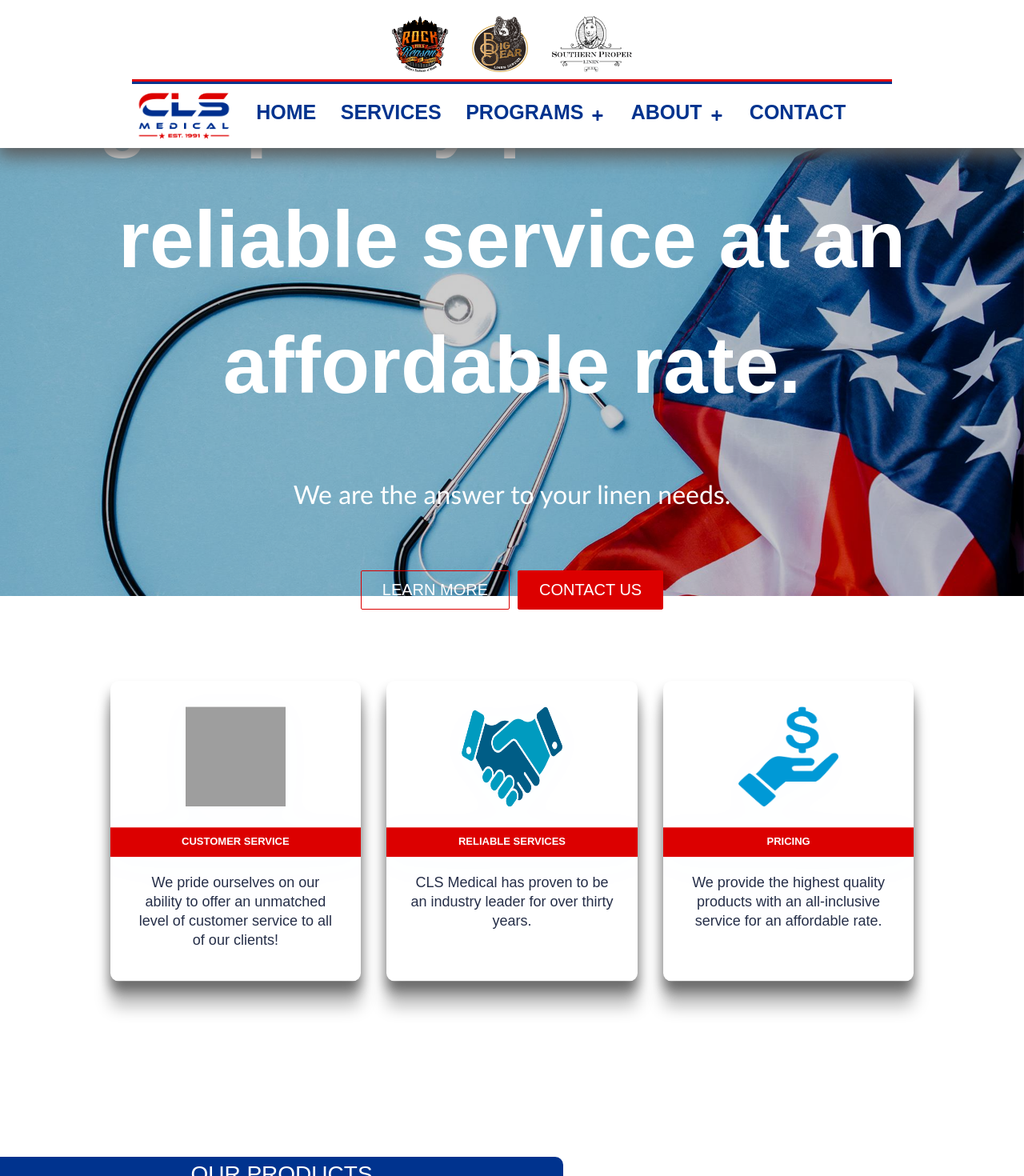
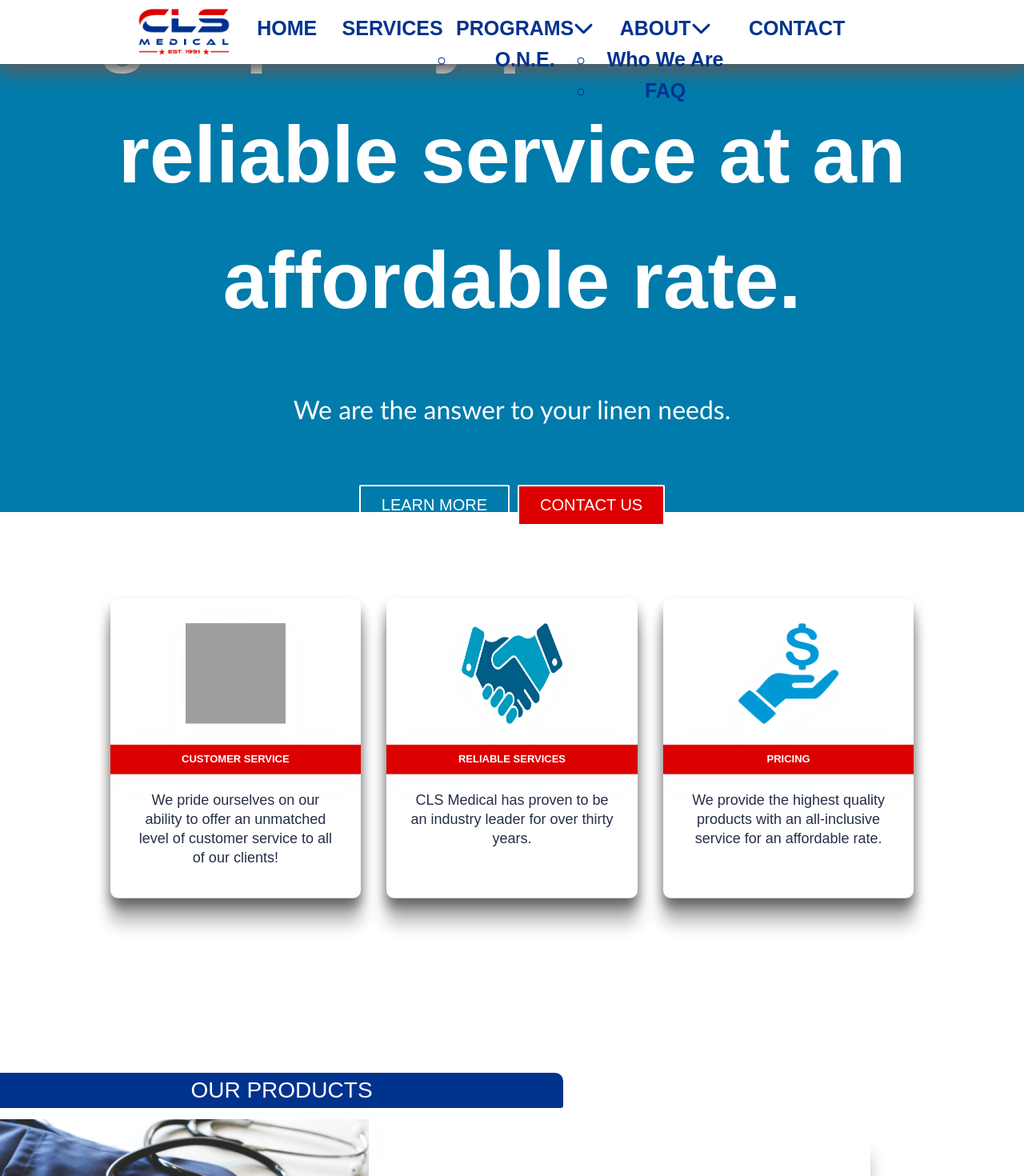
Before and after one commit to swalla50/CLS-Medical, a Next.js app: page / in a window 1280 px wide. Shown: the top 1470 px of the page at 80% size. Built offline with nearby package versions, Linux system fonts and the light colour scheme; grey boxes are pictures that could not be loaded.

Commit message:
Revision Removals-Transfer (12/18/2022)
Revisions for CLS and the domain transfer

```diff
--- a/components/Footer.js
+++ b/components/Footer.js
@@ -77,11 +77,11 @@
           <div className='footer-link-wrapper'>
             <div className='footer-link-items'>
               <h2>Social Media</h2>
-              <Link href='https://www.facebook.com/clsmedical/'>CLS Facebook</Link>
+              {/* <Link href='https://www.facebook.com/clsmedical/'>CLS Facebook</Link>
               <Link href='https://www.linkedin.com/company/clsmedical/mycompany/?viewAsMember=true'>CLS Linkedin</Link>
               <Link href='https://www.facebook.com/RockForAReasonATL'>Rock Facebook</Link>
               <Link href='https://www.facebook.com/SPLinens'>Southern Proper Facebook</Link>
-              <Link href='https://www.linkedin.com/company/southernproperlinen/?viewAsMember=true'>Southern Proper Linkedin</Link>
+              <Link href='https://www.linkedin.com/company/southernproperlinen/?viewAsMember=true'>Southern Proper Linkedin</Link> */}
             </div>
           </div>
         </div>
--- a/components/HeroSection.js
+++ b/components/HeroSection.js
@@ -7,7 +7,8 @@
 
 function HeroSection() {
     return (
-        <div className='hero-container' style={{backgroundImage:`url("./images/heroimage.jpg")`, backgroundRepeat:'no-repeat', backgroundSize:'cover'}}>
+        <div className='hero-container' style={{background:'rgb(0 153 213)', backgroundSize:'cover'}}>
+        {/* <div className='hero-container' style={{backgroundImage:`url("./images/heroimage.jpg")`, backgroundRepeat:'no-repeat', backgroundSize:'cover'}}> ---Removed due to request */}
             <h1>High quality products and reliable service at an affordable rate.</h1>
             <p> We are the answer to your linen needs.</p>
             <div className='hero-btns'>
--- a/components/MediaCard.js
+++ b/components/MediaCard.js
@@ -48,7 +48,7 @@
         </CardContent>
       </CardActionArea>
       </div>
-      <div className='cards-container2' style={{textAlign: '-webkit-center'}}>
+      {/* <div className='cards-container2' style={{textAlign: '-webkit-center'}}>
       <CardActionArea style={{maxWidth: '800px',borderRadius: '2%',boxShadow:'0 32px 20px rgb(0 0 0 / 26%)'}}>
         <CardMedia
           className={classes.media}
@@ -65,7 +65,7 @@
           </Typography>
         </CardContent>
       </CardActionArea>
-      </div>
+      </div> */}
       <style jsx>{`
               .cards-container1 {
                 text-align: -webkit-center;
--- a/components/Navbar.js
+++ b/components/Navbar.js
@@ -1,10 +1,13 @@
-import React, {useState, useEffect} from 'react'
+import React, { useState, useEffect } from 'react'
 import Link from 'next/link';
 import styles from './Navbar.module.css';
 import Dropdown from '../components/Dropdown';
 import Dropdown2 from './Dopdown2';
 import { Fragment } from 'react';
 import Image from 'next/image'
+import { FontAwesomeIcon } from '@fortawesome/react-fontawesome'
+import { faXmark,faBars, faChevronDown } from '@fortawesome/free-solid-svg-icons';
+
 
 
 function Navbar() {
@@ -68,11 +71,11 @@
   return (
 
     <Fragment>
-            <nav className={scrollY > 20 ? "navbar active" : "navbar"} id= 'navbar'>
+      <nav className={scrollY > 20 ? "navbar active" : "navbar"} id='navbar'>
         <div className='menu-icon' onClick={handleClick}>
-                        <i className= {click ? 'fas fa-times' : 'fas fa-bars'}/>
+          {click ? <FontAwesomeIcon style={{color:'red'}} icon={faXmark} /> : <FontAwesomeIcon style={{color:'red'}} icon={faBars} />}
         </div>
-                <ul className='sponsor-list' style={{listStyleType:'none', display:'inline-flex',marginTop:'20px' ,justifyContent:'center'}}>
+        {/* <ul className='sponsor-list' style={{listStyleType:'none', display:'inline-flex',marginTop:'20px' ,justifyContent:'center'}}>
                     <li className='sponsor-item'>
                         <Link href='https://rockforareason.org/' className='logo-sponsor-item' onClick={closeMobileMenu}>
                             <a><Image classname='partner-logo'src='/images/rockfar.png' alt='rfar'  height="70px" width="70px"/></a>
@@ -87,21 +90,21 @@
                         <Link href='https://www.southernproperlinen.com/' className='logo-sponsor-item' onClick={closeMobileMenu}>
                             <a><Image classname='partner-logo'src='/images/southern.png' alt='soutehernproper'  height="70px" width="100px" /></a>
                         </Link>
-                    </li>
-                </ul>
+                    </li> */}
+        {/* </ul> */}
 
-                <div className={scrollY > 20 ? "upper-nav1 active" : "upper-nav1"}>
+        {/* <div className={scrollY > 20 ? "upper-nav1 active" : "upper-nav1"}>
                 </div>
-                <div className={scrollY > 20 ? "upper-nav2 active" : "upper-nav2"}>
-                </div>
+                <div className={scrollY > 20 ? "upper-nav2 active" : "upper-nav2"}> */}
+        {/* </div> */}
 
         <div className='lower-nav'>
 
-                <Link className = "navbar-container-logo"  style={{display:'inline-block', justifyContent: 'center', alignItems:'center', height: 'auto', maxWidth: '1500px', textAlign: 'center'}}id='logo' href='/'>
-                    <Image src = "/images/transparentlogo.png" height="50px" width="150px" alt = "Logo"/>
+          <Link className="navbar-container-logo" style={{ display: 'inline-block', justifyContent: 'center', alignItems: 'center', height: 'auto', maxWidth: '1500px', textAlign: 'center' }} id='logo' href='/'>
+            <Image src="/images/transparentlogo.png" height="50px" width="150px" alt="Logo" />
           </Link>
 
-                <div className = "navbar-container" >
+          <div className="navbar-container" >
             <ul className={click ? 'nav-menu active' : 'nav-menu'}>
               <li className='nav-item'>
                 <Link href='/' className='nav-links' onClick={closeMobileMenu}>
@@ -118,32 +121,54 @@
                 </Link>
               </li>
               <li
-                        className='nav-item'
+                className='nav-item dropdown'
                 onMouseEnter={onMouseEnter2}
                 onMouseLeave={onMouseLeave2}
               >
-                            <Link
+
+                <div class="btn-group">
+                  <button class="btn btn-secondary dropdown-toggle" type="button" id="dropdownMenu2" data-bs-toggle="dropdown" aria-expanded="false">
+                    PROGRAMS
+                    <FontAwesomeIcon icon={faChevronDown} />
+                  </button>
+                  <ul class="dropdown-menu" aria-labelledby="dropdownMenu2">
+                    <li><a class="dropdown-item" href='/one' type="button">O.N.E.</a></li>
+                  </ul>
+                </div>
+                {/* <Link
                   href='/VIP'
                   className='nav-links'
                   onClick={closeMobileMenu}
                 >
-                                <a>PROGRAMS <i className="fas fa-plus" style={{height:'15px'}}/></a>
+                  <a>PROGRAMS <i className="fas fa-plus" style={{ height: '15px' }} /></a>
                 </Link>
-                            {dropdown2 && <Dropdown2 />}
+                {dropdown2 && <Dropdown2 />} */}
               </li>
               <li
                 className='nav-item'
                 onMouseEnter={onMouseEnter}
                 onMouseLeave={onMouseLeave}
               >
-                            <Link
+
+                <div class="btn-group" data-hover="dropdown">
+                  <button class="btn btn-secondary dropdown-toggle" type="button" id="dropdownMenu3" data-bs-toggle="dropdown" aria-expanded="false">
+                    ABOUT
+                    <FontAwesomeIcon icon={faChevronDown} />
+                  </button>
+                  <ul class="dropdown-menu" aria-labelledby="dropdownMenu3">
+                    <li><a class="dropdown-item" href='/about' type="button">Who We Are</a></li>
+                    <li><a class="dropdown-item" href='/faq' type="button">FAQ</a></li>
+                  </ul>
+                </div>
+
+                {/* <Link
                   href='/about'
                   className='nav-links'
                   onClick={closeMobileMenu}
                 >
-                                <a>ABOUT <i className="fas fa-plus" style={{height:'15px'}}/></a>
+                  <a>ABOUT <i className="fas fa-plus" style={{ height: '15px' }} /></a>
                 </Link>
-                            {dropdown && <Dropdown />}
+                {dropdown && <Dropdown />} */}
               </li>
               <li className='nav-item'>
                 <Link href='/contact' className='nav-links' onClick={closeMobileMenu}>
@@ -160,11 +185,11 @@
                   <a onClick={closeMobileMenu}>SERIVICES</a>
                 </Link>
               </li>
-                        <li className='nav-item1'>
+              {/* <li className='nav-item1'>
                 <Link href='/VIP' className='nav-links'>
                   <a onClick={closeMobileMenu}>V.I.P.</a>
                 </Link>
-                        </li>
+              </li> */}
               <li className='nav-item1'>
                 <Link href='/one' className='nav-links'>
                   <a onClick={closeMobileMenu}>O.N.E.</a>
@@ -172,7 +197,7 @@
               </li>
               <li className='nav-item1'>
                 <Link href='/about' className='nav-links'>
-                               <a onClick={closeMobileMenu}>THE TEAM</a>
+                  <a onClick={closeMobileMenu}>ABOUT</a>
                 </Link>
               </li>
               <li className='nav-item1'>
@@ -180,11 +205,11 @@
                   <a onClick={closeMobileMenu}>FAQ</a>
                 </Link>
               </li>
-                        <li className='nav-item1'>
+              {/* <li className='nav-item1'>
                 <Link href='/employment' className='nav-links'>
                   <a onClick={closeMobileMenu}>EMPLOYMENT</a>
                 </Link>
-                        </li>
+              </li> */}
               <li className='nav-item1'>
                 <Link href='/contact' className='nav-links'>
                   <a onClick={closeMobileMenu}>CONTACT</a>
@@ -283,6 +308,7 @@
                   a{
                     color: #00338e;
                     padding:15px;
+                    text-decoration: none;
                   }
                   .nav-menu {
                     display: inline-flex;
--- a/styles/globals.css
+++ b/styles/globals.css
@@ -224,7 +224,7 @@
 
 .testimonials{
   text-align: center;
-  padding-top: 10%;
+  /* padding-top: 10%; */
   color: rgb(0, 51, 142);
 }
 .myCarousel > p{
@@ -1121,3 +1121,65 @@
 .MuiSvgIcon-root {
   display: none;
 }
+button#dropdownMenu2 {
+  color: #00338e;
+  height: 40px;
+  font-size: 25px;
+  font-weight: bold;
+  font-family: sans-serif;
+  background: transparent;
+  border: none;
+  padding: 0px;
+  margin: 0px;
+  margin: none !important;
+}
+button#dropdownMenu2:focus {
+border:none;
+box-shadow: none;
+}
+button#dropdownMenu3 {
+  color: #00338e;
+  height: 40px;
+  font-size: 25px;
+  font-weight: bold;
+  font-family: sans-serif;
+  background: transparent;
+  border: none;
+  padding: 0px;
+  margin: 0px;
+  margin: none !important;
+}
+button#dropdownMenu3:focus {
+border:none;
+box-shadow: none;
+}
+.dropdown-menu.dropdown:hover  {
+  display: block;
+  margin-top: 0;
+}
+.dropdown-menu {
+  margin-top: 0;
+}
+
+a.dropdown-item:hover {
+  color: #00338e;
+  font-weight: 700;
+  border-radius:20px;
+  -webkit-transition: all 1s ease;
+  transition: all 200ms ease-in-out;
+}
+a.dropdown-item:not(:hover) {
+  -webkit-transition: all 1s ease;
+  transition: all 200ms ease-in-out;
+}
+.dropdown-toggle::after {
+  display: none !important;
+}
+button.btn.btn--primary.btn--large {
+  border: solid white 2px;
+  color: white;
+}
+button.btn.btn--outline.btn--large {
+  border: solid white 2px;
+  color: white;
+}
```
Lines whose indentation alone changed are shown as unchanged.
